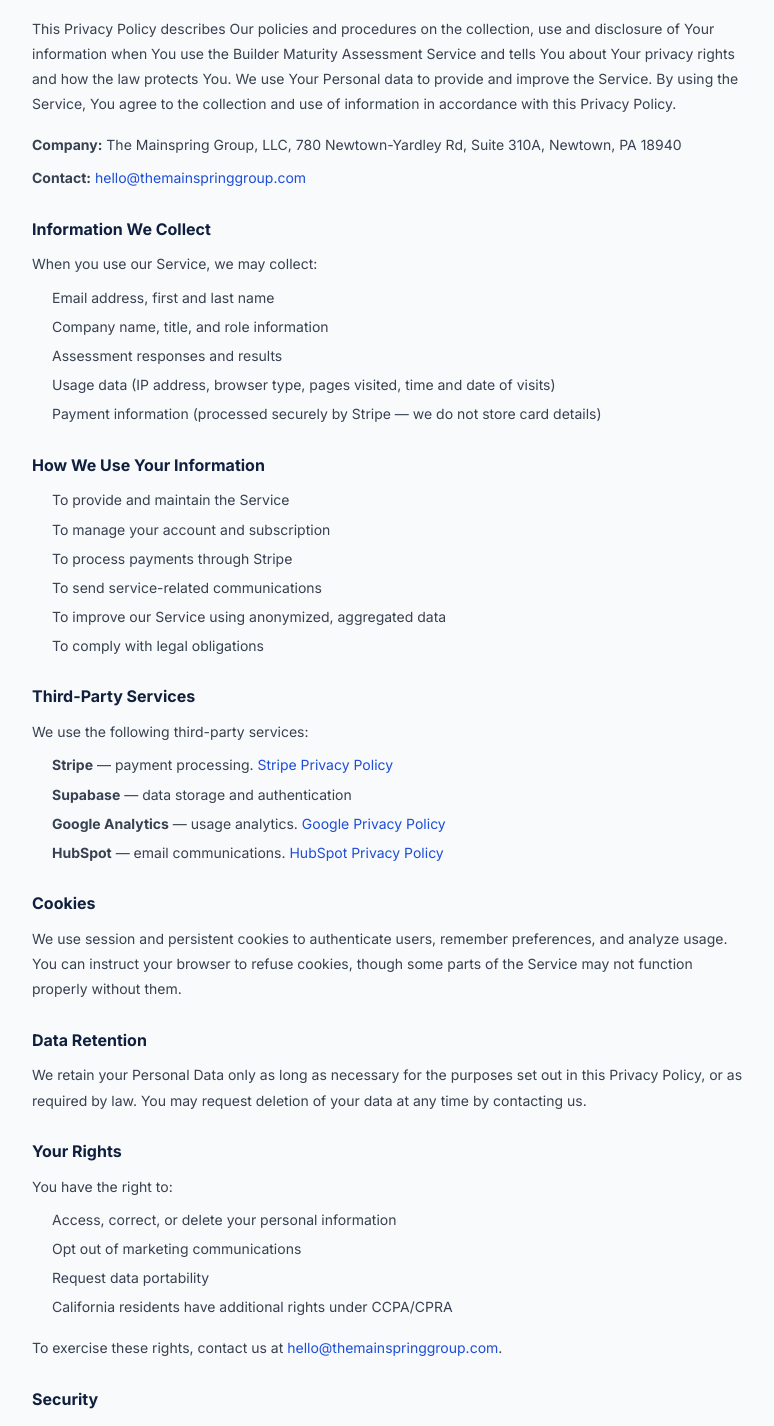
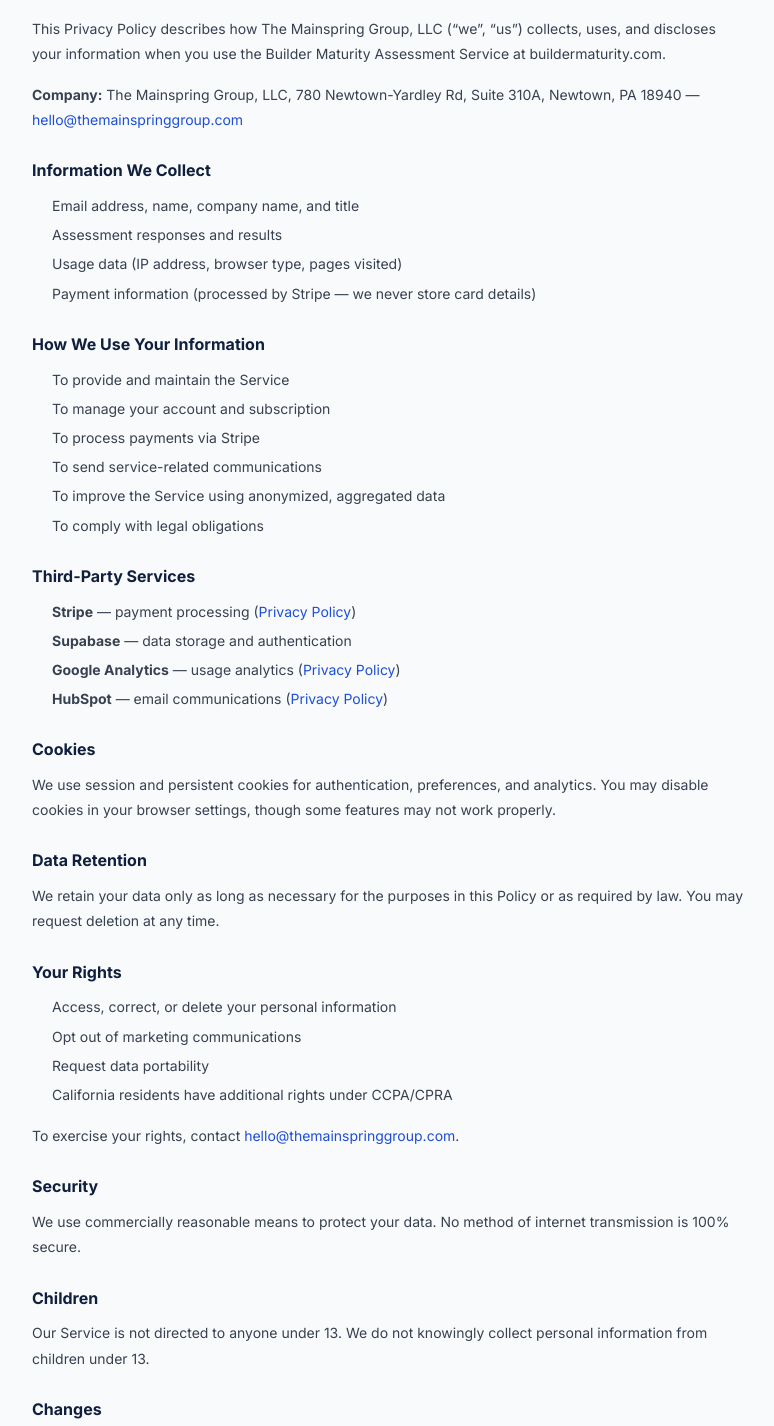
Before and after one commit to matt-tmg-hub/maturity, a Next.js app: page /privacy in a window 1280 px wide. Shown: the part 200-1626 px from the top of the page, without its empty margins (252-1026 px from the left). Built offline with nearby package versions, Linux system fonts and the light colour scheme.

Commit message:
Fix privacy page syntax error

```diff
--- a/app/privacy/page.tsx
+++ b/app/privacy/page.tsx
@@ -14,69 +14,61 @@
         <h1 style={{fontFamily:"'DM Serif Display',serif",fontSize:32,color:'#0f1f3d',marginBottom:8}}>Privacy Policy</h1>
         <p style={{fontSize:13,color:'#9ca3af',marginBottom:32}}>Last Updated: July 27, 2024</p>
         <div style={{fontSize:14,color:'#374151',lineHeight:1.8}}>
+          <p style={{marginBottom:16}}>This Privacy Policy describes how The Mainspring Group, LLC (&ldquo;we&rdquo;, &ldquo;us&rdquo;) collects, uses, and discloses your information when you use the Builder Maturity Assessment Service at buildermaturity.com.</p>
+          <p style={{marginBottom:24}}><strong>Company:</strong> The Mainspring Group, LLC, 780 Newtown-Yardley Rd, Suite 310A, Newtown, PA 18940 &mdash; <a href="mailto:hello@themainspringgroup.com" style={{color:'#1d4ed8'}}>hello@themainspringgroup.com</a></p>
 
-          <p style={{marginBottom:16}}>This Privacy Policy describes Our policies and procedures on the collection, use and disclosure of Your information when You use the Builder Maturity Assessment Service and tells You about Your privacy rights and how the law protects You. We use Your Personal data to provide and improve the Service. By using the Service, You agree to the collection and use of information in accordance with this Privacy Policy.</p>
-
-          <p style={{marginBottom:8}}><strong>Company:</strong> The Mainspring Group, LLC, 780 Newtown-Yardley Rd, Suite 310A, Newtown, PA 18940</p>
-          <p style={{marginBottom:24}}><strong>Contact:</strong> <a href="mailto:hello@themainspringgroup.com" style={{color:'#1d4ed8'}}>hello@themainspringgroup.com</a></p>
-
-          <h2 style={{fontSize:16,fontWeight:700,color:'#0f1f3d',marginBottom:8,marginTop:24}}>Information We Collect</h2>
-          <p style={{marginBottom:8}}>When you use our Service, we may collect:</p>
+          <h2 style={{fontSize:16,fontWeight:700,color:'#0f1f3d',margin:'24px 0 8px'}}>Information We Collect</h2>
           <ul style={{marginLeft:20,marginBottom:16}}>
-            <li style={{marginBottom:4}}>Email address, first and last name</li>
-            <li style={{marginBottom:4}}>Company name, title, and role information</li>
+            <li style={{marginBottom:4}}>Email address, name, company name, and title</li>
             <li style={{marginBottom:4}}>Assessment responses and results</li>
-            <li style={{marginBottom:4}}>Usage data (IP address, browser type, pages visited, time and date of visits)</li>
-            <li style={{marginBottom:4}}>Payment information (processed securely by Stripe — we do not store card details)</li>
+            <li style={{marginBottom:4}}>Usage data (IP address, browser type, pages visited)</li>
+            <li style={{marginBottom:4}}>Payment information (processed by Stripe &mdash; we never store card details)</li>
           </ul>
 
-          <h2 style={{fontSize:16,fontWeight:700,color:'#0f1f3d',marginBottom:8,marginTop:24}}>How We Use Your Information</h2>
+          <h2 style={{fontSize:16,fontWeight:700,color:'#0f1f3d',margin:'24px 0 8px'}}>How We Use Your Information</h2>
           <ul style={{marginLeft:20,marginBottom:16}}>
             <li style={{marginBottom:4}}>To provide and maintain the Service</li>
             <li style={{marginBottom:4}}>To manage your account and subscription</li>
-            <li style={{marginBottom:4}}>To process payments through Stripe</li>
+            <li style={{marginBottom:4}}>To process payments via Stripe</li>
             <li style={{marginBottom:4}}>To send service-related communications</li>
-            <li style={{marginBottom:4}}>To improve our Service using anonymized, aggregated data</li>
+            <li style={{marginBottom:4}}>To improve the Service using anonymized, aggregated data</li>
             <li style={{marginBottom:4}}>To comply with legal obligations</li>
           </ul>
 
-          <h2 style={{fontSize:16,fontWeight:700,color:'#0f1f3d',marginBottom:8,marginTop:24}}>Third-Party Services</h2>
-          <p style={{marginBottom:8}}>We use the following third-party services:</p>
+          <h2 style={{fontSize:16,fontWeight:700,color:'#0f1f3d',margin:'24px 0 8px'}}>Third-Party Services</h2>
           <ul style={{marginLeft:20,marginBottom:16}}>
-            <li style={{marginBottom:4}}><strong>Stripe</strong> — payment processing. <a href="https://stripe.com/us/privacy" style={{color:'#1d4ed8'}}>Stripe Privacy Policy</a></li>
-            <li style={{marginBottom:4}}><strong>Supabase</strong> — data storage and authentication</li>
-            <li style={{marginBottom:4}}><strong>Google Analytics</strong> — usage analytics. <a href="https://policies.google.com/privacy" style={{color:'#1d4ed8'}}>Google Privacy Policy</a></li>
-            <li style={{marginBottom:4}}><strong>HubSpot</strong> — email communications. <a href="https://legal.hubspot.com/privacy-policy" style={{color:'#1d4ed8'}}>HubSpot Privacy Policy</a></li>
+            <li style={{marginBottom:4}}><strong>Stripe</strong> &mdash; payment processing (<a href="https://stripe.com/us/privacy" style={{color:'#1d4ed8'}}>Privacy Policy</a>)</li>
+            <li style={{marginBottom:4}}><strong>Supabase</strong> &mdash; data storage and authentication</li>
+            <li style={{marginBottom:4}}><strong>Google Analytics</strong> &mdash; usage analytics (<a href="https://policies.google.com/privacy" style={{color:'#1d4ed8'}}>Privacy Policy</a>)</li>
+            <li style={{marginBottom:4}}><strong>HubSpot</strong> &mdash; email communications (<a href="https://legal.hubspot.com/privacy-policy" style={{color:'#1d4ed8'}}>Privacy Policy</a>)</li>
           </ul>
 
-          <h2 style={{fontSize:16,fontWeight:700,color:'#0f1f3d',marginBottom:8,marginTop:24}}>Cookies</h2>
-          <p style={{marginBottom:16}}>We use session and persistent cookies to authenticate users, remember preferences, and analyze usage. You can instruct your browser to refuse cookies, though some parts of the Service may not function properly without them.</p>
+          <h2 style={{fontSize:16,fontWeight:700,color:'#0f1f3d',margin:'24px 0 8px'}}>Cookies</h2>
+          <p style={{marginBottom:16}}>We use session and persistent cookies for authentication, preferences, and analytics. You may disable cookies in your browser settings, though some features may not work properly.</p>
 
-          <h2 style={{fontSize:16,fontWeight:700,color:'#0f1f3d',marginBottom:8,marginTop:24}}>Data Retention</h2>
-          <p style={{marginBottom:16}}>We retain your Personal Data only as long as necessary for the purposes set out in this Privacy Policy, or as required by law. You may request deletion of your data at any time by contacting us.</p>
+          <h2 style={{fontSize:16,fontWeight:700,color:'#0f1f3d',margin:'24px 0 8px'}}>Data Retention</h2>
+          <p style={{marginBottom:16}}>We retain your data only as long as necessary for the purposes in this Policy or as required by law. You may request deletion at any time.</p>
 
-          <h2 style={{fontSize:16,fontWeight:700,color:'#0f1f3d',marginBottom:8,marginTop:24}}>Your Rights</h2>
-          <p style={{marginBottom:8}}>You have the right to:</p>
+          <h2 style={{fontSize:16,fontWeight:700,color:'#0f1f3d',margin:'24px 0 8px'}}>Your Rights</h2>
           <ul style={{marginLeft:20,marginBottom:16}}>
             <li style={{marginBottom:4}}>Access, correct, or delete your personal information</li>
             <li style={{marginBottom:4}}>Opt out of marketing communications</li>
             <li style={{marginBottom:4}}>Request data portability</li>
             <li style={{marginBottom:4}}>California residents have additional rights under CCPA/CPRA</li>
           </ul>
-          <p style={{marginBottom:16}}>To exercise these rights, contact us at <a href="mailto:hello@themainspringgroup.com" style={{color:'#1d4ed8'}}>hello@themainspringgroup.com</a>.</p>
+          <p style={{marginBottom:16}}>To exercise your rights, contact <a href="mailto:hello@themainspringgroup.com" style={{color:'#1d4ed8'}}>hello@themainspringgroup.com</a>.</p>
 
-          <h2 style={{fontSize:16,fontWeight:700,color:'#0f1f3d',marginBottom:8,marginTop:24}}>Security</h2>
-          <p style={{marginBottom:16}}>We use commercially reasonable means to protect your Personal Data. However, no method of transmission over the Internet is 100% secure, and we cannot guarantee absolute security.</p>
+          <h2 style={{fontSize:16,fontWeight:700,color:'#0f1f3d',margin:'24px 0 8px'}}>Security</h2>
+          <p style={{marginBottom:16}}>We use commercially reasonable means to protect your data. No method of internet transmission is 100% secure.</p>
 
-          <h2 style={{fontSize:16,fontWeight:700,color:'#0f1f3d',marginBottom:8,marginTop:24}}>Children</h2>
-          <p style={{marginBottom:16}}>Our Service does not address anyone under the age of 13. We do not knowingly collect personal information from children under 13.</p>
+          <h2 style={{fontSize:16,fontWeight:700,color:'#0f1f3d',margin:'24px 0 8px'}}>Children</h2>
+          <p style={{marginBottom:16}}>Our Service is not directed to anyone under 13. We do not knowingly collect personal information from children under 13.</p>
 
-          <h2 style={{fontSize:16,fontWeight:700,color:'#0f1f3d',marginBottom:8,marginTop:24}}>Changes to This Policy</h2>
-          <p style={{marginBottom:16}}>We may update this Privacy Policy from time to time. We will notify you of any changes by posting the new policy on this page and updating the &ldquo;Last Updated&rdquo; date.</p>
+          <h2 style={{fontSize:16,fontWeight:700,color:'#0f1f3d',margin:'24px 0 8px'}}>Changes</h2>
+          <p style={{marginBottom:16}}>We may update this Policy periodically. We will notify you of material changes by posting the new Policy on this page.</p>
 
-          <h2 style={{fontSize:16,fontWeight:700,color:'#0f1f3d',marginBottom:8,marginTop:24}}>Contact Us</h2>
-          <p>Questions about this Privacy Policy? Contact us at <a href="mailto:hello@themainspringgroup.com" style={{color:'#1d4ed8'}}>hello@themainspringgroup.com</a> or 780 Newtown-Yardley Rd, Suite 310A, Newtown, PA 18940. You may also visit <a href="https://themainspringgroup.com/about-us" style={{color:'#1d4ed8'}}>themainspringgroup.com/about-us</a>.</p>
-
+          <h2 style={{fontSize:16,fontWeight:700,color:'#0f1f3d',margin:'24px 0 8px'}}>Contact</h2>
+          <p>Questions? Email <a href="mailto:hello@themainspringgroup.com" style={{color:'#1d4ed8'}}>hello@themainspringgroup.com</a> or write to 780 Newtown-Yardley Rd, Suite 310A, Newtown, PA 18940.</p>
         </div>
       </div>
     </div>
```
